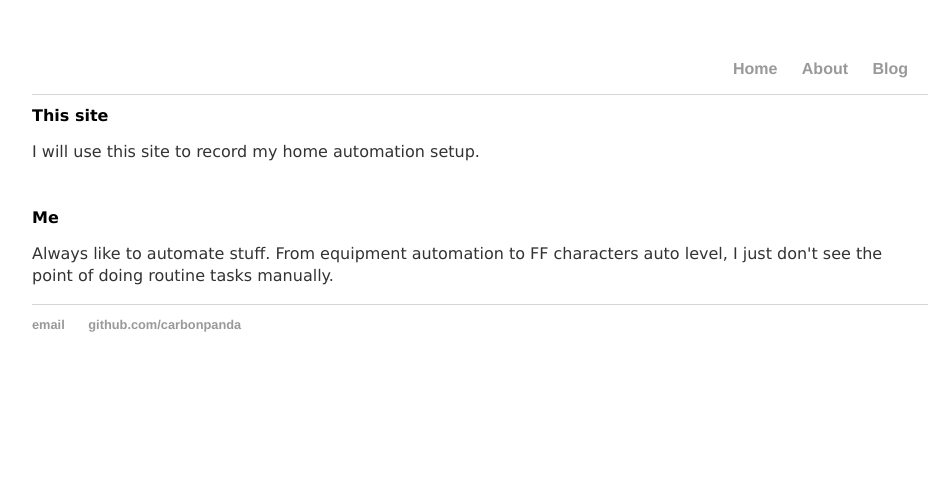
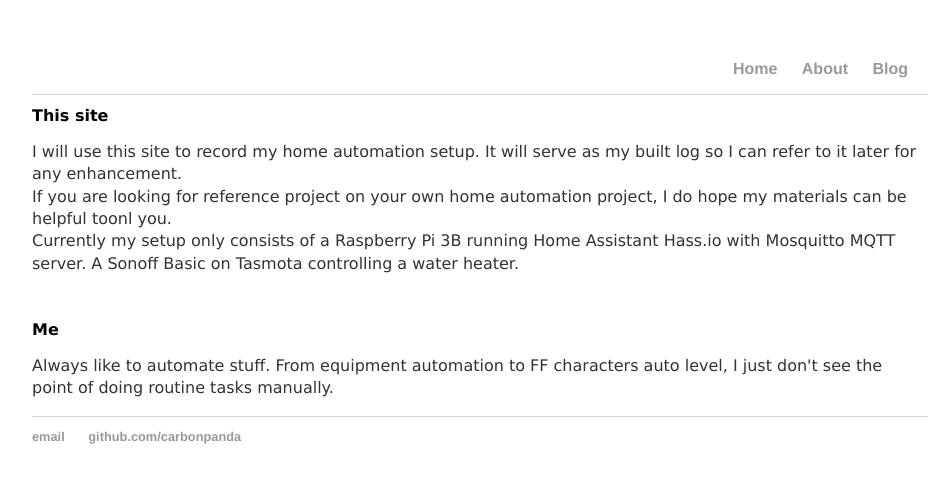
Before and after one commit to carbonpanda/carbonpanda.github.io, a Jekyll site: the page built from about/index.html, in a window 1280 px wide. Shown: the top 483 px of the page, without its empty margins (160-1104 px from the left). Built offline with Jekyll 4.4.1, drawn with Linux system fonts in a browser that asks for light colours.

Commit message:
Update index.html

```diff
--- a/about/index.html
+++ b/about/index.html
@@ -4,8 +4,10 @@ title: CarbonPanda - About CarbonPanda
 ---
 <div class="blurb">
 	<h1>This site</h1>
-	<p>I will use this site to record my home automation setup.</p><br>
-  <h1>Me</h1>
-  <p>Always like to automate stuff. From equipment automation to FF characters auto level, I just don't see the point of doing routine tasks manually.</p>
+	<p>I will use this site to record my home automation setup. It will serve as my built log so I can refer to it later for any enhancement.<br>
+	If you are looking for reference project on your own home automation project, I do hope my materials can be helpful toonl you.<br>
+	Currently my setup only consists of a Raspberry Pi 3B running Home Assistant Hass.io with Mosquitto MQTT server. A Sonoff Basic on Tasmota controlling a water heater.</p><br>
+  	<h1>Me</h1>
+  	<p>Always like to automate stuff. From equipment automation to FF characters auto level, I just don't see the point of doing routine tasks manually.</p>
 
 </div><!-- /.blurb -->
```
